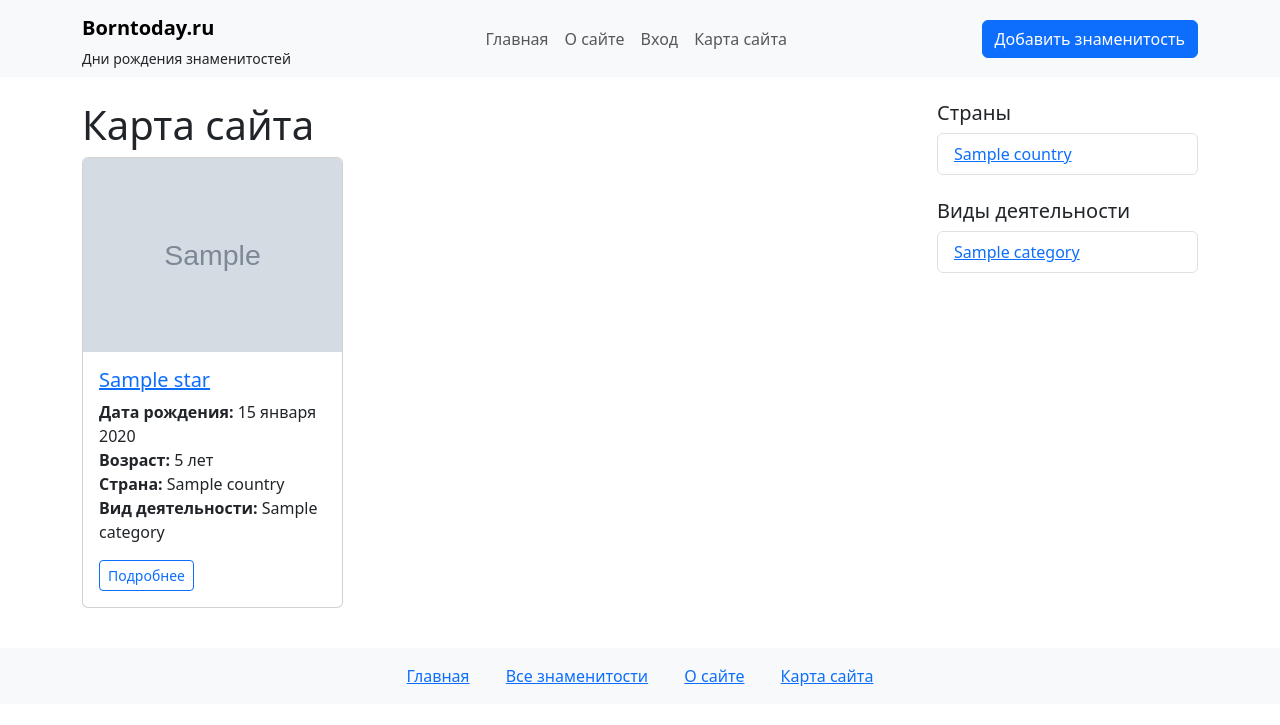
After one commit to dekstop4/borntoday, a Django app: page /sitemap/ in a window 1280 px wide. The commit adds this page. Shown: the top 725 px of the page. Run offline with Django 5.2, Linux system fonts and the light colour scheme; tables that the repository leaves empty hold one stand-in row (values such as "Sample post"); grey boxes marked "Sample" are stand-in pictures.

Commit message:
1 задание лабораторной №5

```diff
--- a/borntoday/star/templates/star/footer.html
+++ b/borntoday/star/templates/star/footer.html
@@ -5,6 +5,8 @@
         <a href="{% url 'star_index' %}" class="mx-3">Главная</a>
         <a href="{% url 'star_index' %}" class="mx-3">Все знаменитости</a>
         <a href="{% url 'about' %}" class="mx-3">О сайте</a>
+        <a href="{% url 'sitemap' %}" class="mx-3">Карта сайта</a>
+
       </div>
     </div>
   </div>
--- a/borntoday/star/templates/star/header.html
+++ b/borntoday/star/templates/star/header.html
@@ -24,6 +24,9 @@
         <li class="nav-item">
           <a class="nav-link" href="{% url 'admin:index' %}">Вход</a>
         </li>
+        <li class="nav-item">
+          <a class="nav-link" href="{% url 'sitemap' %}">Карта сайта</a>
+        </li>
       </ul>
     </div>
 
--- /dev/null
+++ b/borntoday/star/templates/star/sitemap.html
@@ -0,0 +1,40 @@
+{% extends "star/base.html" %}
+
+{% block title %}Карта сайта - Borntoday.ru{% endblock %}
+
+{% block content %}
+<h1>Карта сайта</h1>
+
+{% if stars %}
+    <div class="row">
+        {% for star in stars %}
+            <div class="col-md-4">
+                <div class="card mb-3">
+                    <img src="{% if star.photo %}{{ star.photo.url }}{% else %}/static/people.png{% endif %}"
+                         alt="{{ star.name }}" class="card-img-top"
+                         style="max-height: 200px; object-fit: cover;">
+
+                    <div class="card-body">
+                        <h5 class="card-title">
+                            <a href="{% url 'star_detail' star.id %}">{{ star.name }}</a>
+                        </h5>
+                        <p class="card-text">
+                            <strong>Дата рождения:</strong> {{ star.birth_date|date:"d E Y" }}<br>
+                            <strong>Возраст:</strong> {{ star.get_age }} лет<br>
+                            <strong>Страна:</strong> {{ star.country.name }}<br>
+                            <strong>Вид деятельности:</strong>
+                            {% for category in star.categories.all %}
+                                {{ category.title }}{% if not forloop.last %}, {% endif %}
+                            {% endfor %}
+                        </p>
+                        <a href="{% url 'star_detail' star.id %}" class="btn btn-outline-primary btn-sm">Подробнее</a>
+                    </div>
+                </div>
+            </div>
+        {% endfor %}
+    </div>
+{% else %}
+    <p>Знаменитостей пока нет.</p>
+{% endif %}
+
+{% endblock %}
--- a/borntoday/star/urls.py
+++ b/borntoday/star/urls.py
@@ -16,4 +16,7 @@ urlpatterns = [
 
     #Добавление знаменитости
     path('add/', views.add_star, name='add_star'),
+
+    #Список всех знаменитостей
+    path('sitemap/', views.sitemap, name='sitemap')
 ]
--- a/borntoday/star/views.py
+++ b/borntoday/star/views.py
@@ -149,3 +149,47 @@ def add_star(request):
         'star_categories': categories,
     }
     return render(request, 'star/add-star.html', context)
+
+def sitemap(request):
+    """
+    Страница со всеми звёздами
+    """
+    # Получаем все опубликованные звезды
+    all_stars = Star.objects.filter(is_published=True).order_by("name")
+
+    # Получаем текущую дату
+    today = date.today()
+    tomorrow = today + timedelta(days=1)
+    day_after_tomorrow = today + timedelta(days=2)
+
+    # Находим звезд с днями рождения
+    today_stars = []
+    tomorrow_stars = []
+    day_after_tomorrow_stars = []
+
+    for star in all_stars:
+        # Проверяем месяц и день (без учета года)
+        if star.birth_date.month == today.month and star.birth_date.day == today.day:
+            today_stars.append(star)
+        elif star.birth_date.month == tomorrow.month and star.birth_date.day == tomorrow.day:
+            tomorrow_stars.append(star)
+        elif star.birth_date.month == day_after_tomorrow.month and star.birth_date.day == day_after_tomorrow.day:
+            day_after_tomorrow_stars.append(star)
+
+    # Получаем все страны и категории для меню
+    countries = Country.objects.all()
+    categories = Category.objects.all()
+
+    context = {
+        'stars': all_stars,
+        'today_stars': today_stars,
+        'tomorrow_stars': tomorrow_stars,
+        'day_after_tomorrow_stars': day_after_tomorrow_stars,
+        'today_date': today,
+        'tomorrow_date': tomorrow,
+        'day_after_tomorrow_date': day_after_tomorrow,
+        'star_countries': countries,
+        'star_categories': categories,
+        'title': 'Дни рождения звезд'
+    }
+    return render(request, 'star/sitemap.html', context)
```
